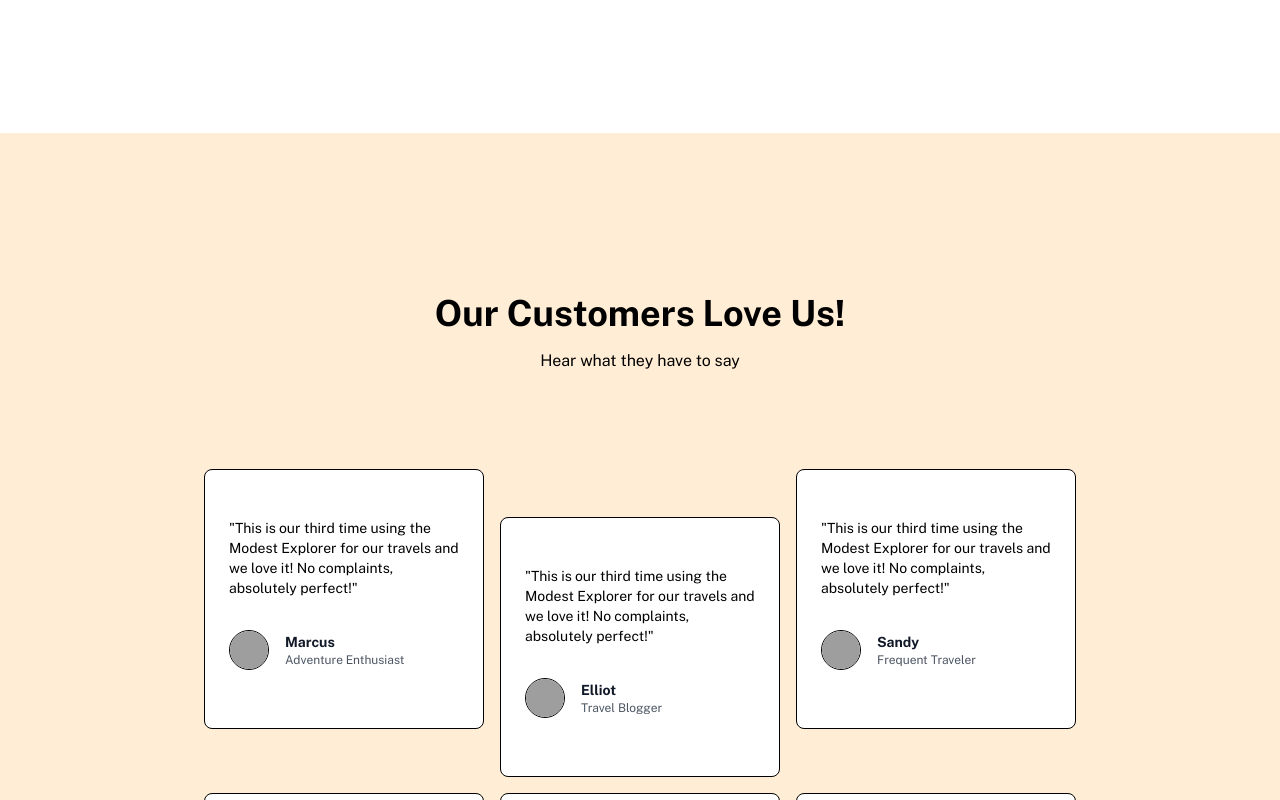
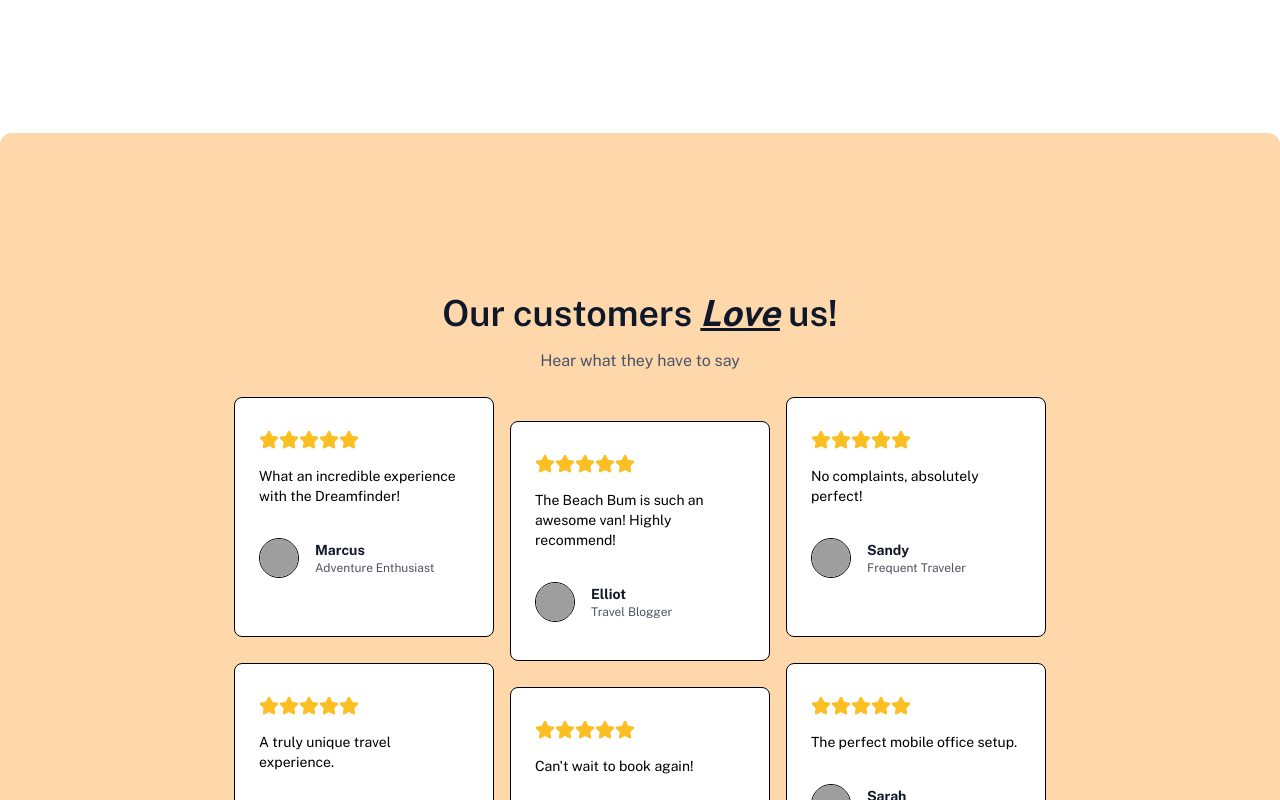
Before and after one commit to chun-eric/van_life, a React (Vite) app: page / in a window 1280 px wide. Shown: the part 800-1600 px from the top of the page. Built offline with nearby package versions, Linux system fonts and the light colour scheme; grey boxes are pictures that could not be loaded; what miragejs would draw is missing.

Commit message:
Complete Testimonial

```diff
--- a/src/component/CallToAction.jsx
+++ b/src/component/CallToAction.jsx
@@ -11,7 +11,12 @@ const CallToAction = () => {
           Discover our premium fleet of vans and start your journey today.
         </p>
 
-        <ButtonSet />
+        <ButtonSet
+          button1Text='Explore'
+          button1Link='/vans'
+          button2Text='Book'
+          button2Link='/book'
+        />
       </div>
     </div>
   );
--- a/src/component/Navbar.jsx
+++ b/src/component/Navbar.jsx
@@ -22,7 +22,7 @@ const Navbar = () => {
                   className={({ isActive }) =>
                     isActive
                       ? "font-bold text-gray-800 underline"
-                      : "font-semibold text-gray-800 hover:underline hover:text-gray-600"
+                      : "font-semibold text-black hover:underline hover:text-gray-600"
                   }
                 >
                   Host
--- a/src/component/TestimonialCard.jsx
+++ b/src/component/TestimonialCard.jsx
@@ -4,23 +4,17 @@ import PropTypes from "prop-types";
 const TestimonialCard = ({ review, isMiddle }) => {
   return (
     <div
-      className={`p-6 py-8 space-y-4 rounded-lg bg-white border border-black w-[280px] h-[260px] ${
-        isMiddle ? "md:mt-12" : ""
+      className={`p-6 py-8 space-y-4 rounded-lg bg-white border border-black w-[260px] h-[240px] ${
+        isMiddle ? "md:mt-6" : ""
       }`}
     >
       {/* Star section */}
       <div className='flex'>
-        {[
-          ...Array(review.rating).map((_, index) => (
-            <Star key={index} className='w-5 h-5 fill-current text-amber-400' />
-          )),
-        ]}
+        {[...Array(review.rating)].map((_, index) => (
+          <Star key={index} className='w-5 h-5 fill-current text-amber-400' />
+        ))}
       </div>
-      <p className='text-sm text-left'>
-        {review.description}
-        "This is our third time using the Modest Explorer for our travels and we
-        love it! No complaints, absolutely perfect!"
-      </p>
+      <p className='text-sm text-left'>{review.text}</p>
 
       <div className='flex items-center gap-4 pt-4'>
         <div className='flex items-center '>
@@ -43,7 +37,9 @@ const TestimonialCard = ({ review, isMiddle }) => {
 
 TestimonialCard.propTypes = {
   review: PropTypes.shape({
+    rating: PropTypes.number.isRequired,
     image: PropTypes.string.isRequired,
+    text: PropTypes.string.isRequired,
     name: PropTypes.string.isRequired,
     position: PropTypes.string.isRequired, // Add this line
   }).isRequired,
--- a/src/component/Testimonials.jsx
+++ b/src/component/Testimonials.jsx
@@ -2,23 +2,53 @@ import TestimonialCard from "./TestimonialCard";
 import { homePageTestimonials } from "../data.js";
 
 const Testimonials = () => {
+  console.log(homePageTestimonials);
+  function isMiddle(index) {
+    // how many cards per row based on screen size
+    const cardsPerRow =
+      window.innerWidth >= 1024 ? 3 : window.innerWidth >= 768 ? 2 : 1;
+
+    // if only 1 card no offset needed
+    if (cardsPerRow === 1) {
+      return false;
+    }
+
+    // With 3 cards per row:
+    // Index: 0  1  2  3  4  5  6  7  8
+    // Row:   1  1  1  2  2  2  3  3  3
+    // Pos:   0  1  2  0  1  2  0  1  2
+    //        ▢  ▲  ▢  ▢  ▲  ▢  ▢  ▲  ▢
+    // (▲ indicates offset cards)
+
+    // calculate position in current row
+    const positionInRow = index % cardsPerRow;
+
+    return positionInRow === 1; // this is index 1 in whatever row
+  }
+
   return (
     <div className='w-full bg-white'>
-      <div className='flex flex-col items-center justify-center px-4 py-16 mx-auto text-center bg-orange-100 pb-36'>
-        <div className='px-4 py-12 mx-auto md:py-24 max-w-7xl sm:px-6 lg:px-8'>
-          <h1 className='mb-4 text-4xl font-bold'>Our Customers Love Us!</h1>
-          <p className=''>Hear what they have to say</p>
+      <div className='flex flex-col items-center justify-center px-4 py-16 mx-auto text-center bg-orange-200 rounded-xl pb-36'>
+        <div className='px-4 py-12 mx-auto md:pb-6 md:py-24 max-w-7xl sm:px-6 lg:px-8'>
+          <h1 className='mb-4 text-4xl font-semibold text-slate-900'>
+            Our customers{" "}
+            <span className='italic font-bold underline'>Love</span> us!
+          </h1>
+          <p className='text-base text-slate-600'>Hear what they have to say</p>
         </div>
 
         {/* Testimonial Grid */}
-        <div className='grid grid-cols-1 gap-4 md:grid-cols-2 lg:grid-cols-3'>
-          {homePageTestimonials.map((review, index) => (
-            <TestimonialCard
-              key={index}
-              review={review}
-              isMiddle={index === 1}
-            />
-          ))}
+        <div className='grid grid-cols-1 gap-4 md:grid-cols-2 lg:grid-cols-3 gap-y-0.5'>
+          {homePageTestimonials.map((review, index) => {
+            console.log("Mapping review:", review);
+            return (
+              <TestimonialCard
+                key={index}
+                review={review}
+                isMiddle={isMiddle(index)}
+              />
+            );
+          })}
         </div>
       </div>
     </div>
--- a/src/data.js
+++ b/src/data.js
@@ -51,7 +51,7 @@ export const homePageTestimonials = [
     name: "Marcus",
     position: "Adventure Enthusiast",
     date: "November 2, 2022",
-    text: "What an incredible experience with the Dreamfinder! Everything worked perfectly, and the solar panels were a game-changer for our off-grid adventure. The host provided excellent instructions and was always available for questions.",
+    text: "What an incredible experience with the Dreamfinder! ",
     image:
       "https://images.unsplash.com/photo-1506794778202-cad84cf45f1d?ixlib=rb-4.0.3&ixid=M3wxMjA3fDB8MHxwaG90by1wYWdlfHx8fGVufDB8fHx8fA%3D%3D&auto=format&fit=crop&w=200&h=200&q=80",
   },
@@ -81,7 +81,7 @@ export const homePageTestimonials = [
     name: "Lisa",
     position: "Nature Photographer",
     date: "October 28, 2022",
-    text: "A truly unique travel experience!",
+    text: "A truly unique travel experience.",
     image:
       "https://images.unsplash.com/photo-1494790108377-be9c29b29330?ixlib=rb-4.0.3&ixid=M3wxMjA3fDB8MHxwaG90by1wYWdlfHx8fGVufDB8fHx8fA%3D%3D&auto=format&fit=crop&w=200&h=200&q=80",
   },
@@ -101,7 +101,7 @@ export const homePageTestimonials = [
     name: "Sarah",
     position: "Digital Nomad",
     date: "August 22, 2022",
-    text: "The perfect mobile office setup!",
+    text: "The perfect mobile office setup.",
     image:
       "https://images.unsplash.com/photo-1534528741775-53994a69daeb?ixlib=rb-4.0.3&ixid=M3wxMjA3fDB8MHxwaG90by1wYWdlfHx8fGVufDB8fHx8fA%3D%3D&auto=format&fit=crop&w=200&h=200&q=80",
   },
```
Also changed, not shown: src/component/HomePageVans.jsx (added).
